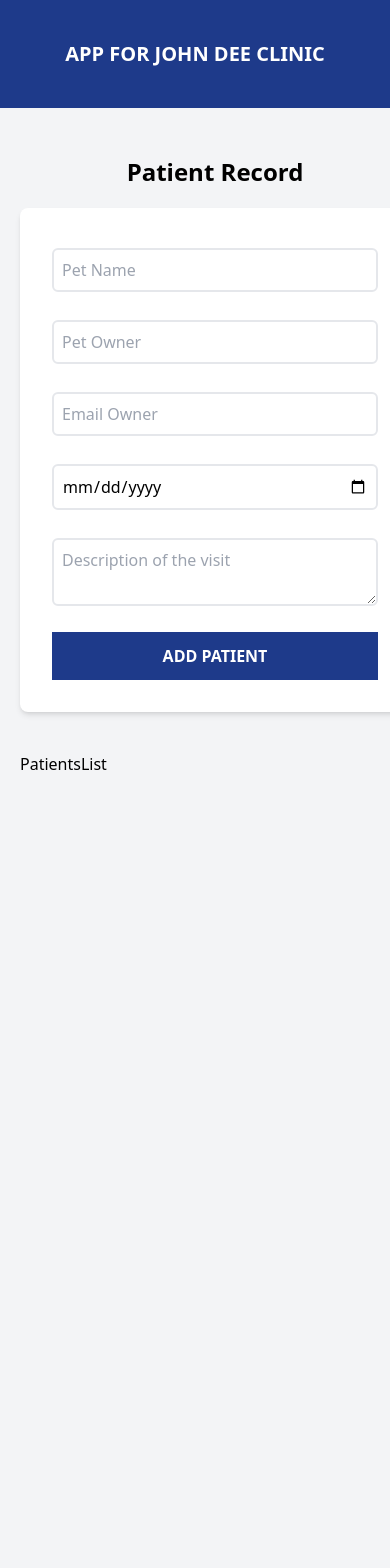
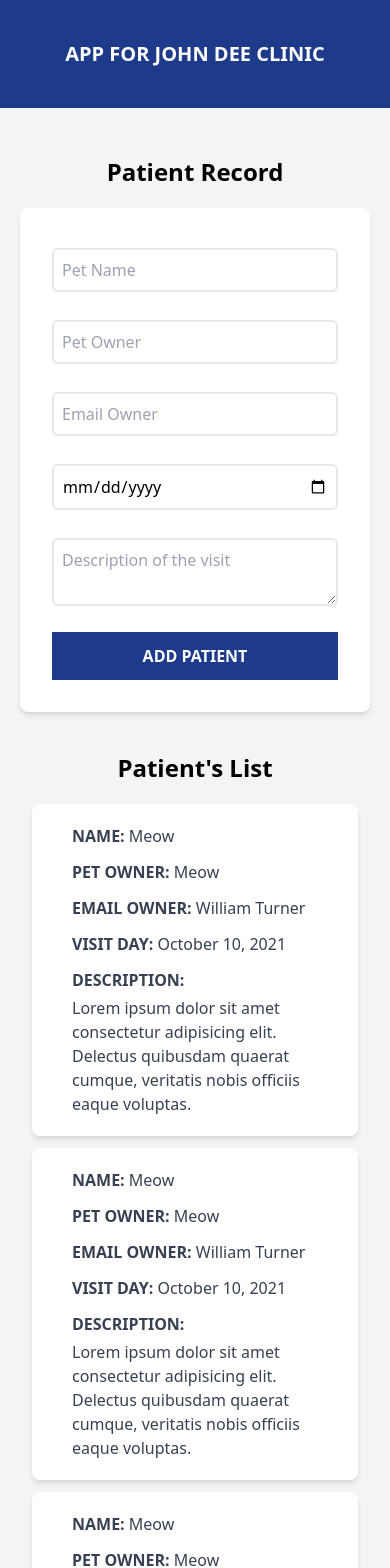
Before and after one commit to smltalavera95/patients-administration, a React (Vite) app: page / in a window 390 px wide. Shown: the top 1568 px of the page. Before the commit the page ends 844 px from the top, so only its background shows below. Built offline with nearby package versions, Linux system fonts and the light colour scheme.

Commit message:
Adding styles for patient-list and fixing some media query tailwind

```diff
--- a/index.html
+++ b/index.html
@@ -5,7 +5,7 @@
     <meta name="viewport" content="width=device-width, initial-scale=1.0" />
     <title>Patients Administration</title>
   </head>
-  <body class="bg-gray-100 h-screen">
+  <body class="bg-gray-100 h-screen overflow-x-hidden">
     <div id="root"></div>
     <script type="module" src="/src/main.jsx"></script>
   </body>
--- a/src/App.jsx
+++ b/src/App.jsx
@@ -8,9 +8,9 @@ function App() {
 
 
   return (
-    <div className="container mx-auto">
+    <div className=" mx-auto">
       <Header/>
-      <div className='mt-12 md:flex container md:mx-20 mx-5'>
+      <div className='mt-12 md:flex container md:px-10 px-5 mx-auto'>
         <Form/>
         <PatientsList/>
       </div>
--- /dev/null
+++ b/src/components/Patient.jsx
@@ -0,0 +1,28 @@
+import React from 'react'
+
+const Patient =()=>{
+  return (
+    <div className="bg-white shadow-md rounded-lg m-3 py-5 px-10">
+         <p className="font-bold mb-3 text-gray-700 uppercase">
+           Name: {''}
+           <span className="font-normal normal-case">Meow</span>
+         </p>
+         <p className="font-bold mb-3 text-gray-700 uppercase">
+           Pet Owner: {''}
+           <span className="font-normal normal-case">Meow</span>
+         </p>
+         <p className="font-bold mb-3 text-gray-700 uppercase">
+           Email Owner: {''}
+           <span className="font-normal normal-case">William Turner</span>
+         </p>
+         <p className="font-bold mb-3 text-gray-700 uppercase">
+           Visit Day: {''}
+           <span className="font-normal normal-case">October 10, 2021</span>
+         </p>
+         <p className="font-bold mb-1 text-gray-700 uppercase">Description:</p>
+         <p className="text-gray-700">Lorem ipsum dolor sit amet consectetur adipisicing elit. Delectus quibusdam quaerat cumque, veritatis nobis officiis eaque voluptas.</p>
+      </div>
+  )
+}
+
+export default Patient
--- a/src/components/PatientsList.jsx
+++ b/src/components/PatientsList.jsx
@@ -1,9 +1,13 @@
+import Patient from "./Patient"
 
 
 const PatientsList = () => {
   return (
-    <div className='md:w-1/2 lg:w-3/5'>
-      <h2>PatientsList</h2>
+    <div className='md:w-1/2 lg:w-3/5 md:h-screen overflow-y-auto'>
+      <h2 className="mb-5 text-2xl text-center font-black">Patient's List</h2>
+      <Patient/>
+      <Patient/>
+      <Patient/>
     </div>
 
   )
--- a/tailwind.config.js
+++ b/tailwind.config.js
@@ -3,5 +3,16 @@ module.exports = {
   theme: {
     extend: {},
   },
-  plugins: [],
+  plugins: [
+    function({addComponents}){
+      addComponents({
+        '.container':{
+          maxWidth: '100%',
+          '@screen lg': {
+            maxWidth: '1200px',
+          },
+        }
+      })
+    }
+  ],
 }
```
